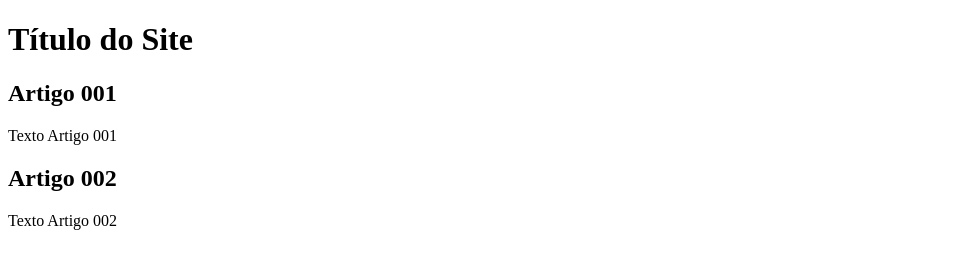
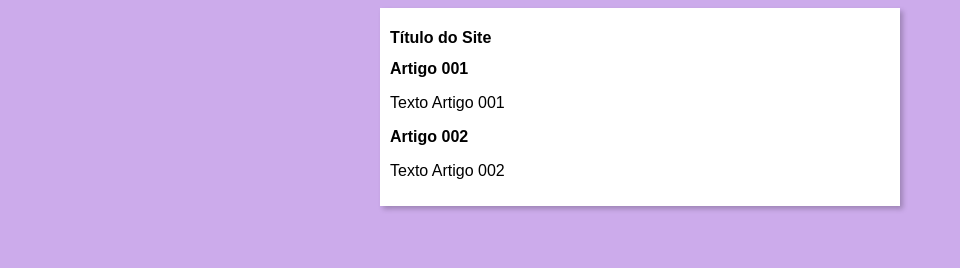
Before and after one commit to ValterMJr/projeto-site, a plain HTML site: page index.html in a window 1280 px wide. Shown: the whole page, without its empty margins (0-960 px from the left). Drawn offline with Linux system fonts and the light colour scheme.

Commit message:
iniciei o design

```diff
--- /dev/null
+++ b/estilos/style.css
@@ -0,0 +1,16 @@
+* {
+    font-family: Arial, Helvetica, sans-serif;
+    font-size: 16px;
+}
+
+body {
+    background-color: rgb(204, 171, 235);
+}
+
+main {
+    background-color: white;
+    width: 500px;
+    margin: auto;
+    padding: 10px;
+    box-shadow: 3px 3px 5px rgba(0, 0, 0, 0.226);
+}
--- a/index.html
+++ b/index.html
@@ -4,6 +4,7 @@
     <meta charset="UTF-8">
     <meta name="viewport" content="width=device-width, initial-scale=1.0">
     <title>Título do Site</title>
+    <link rel="stylesheet" href="estilos/style.css">
 </head>
 <body>
 
```
